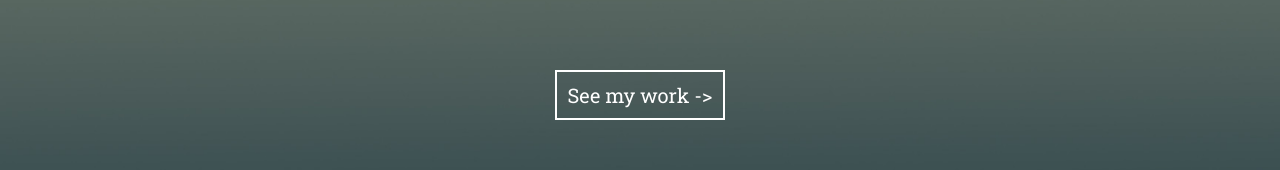
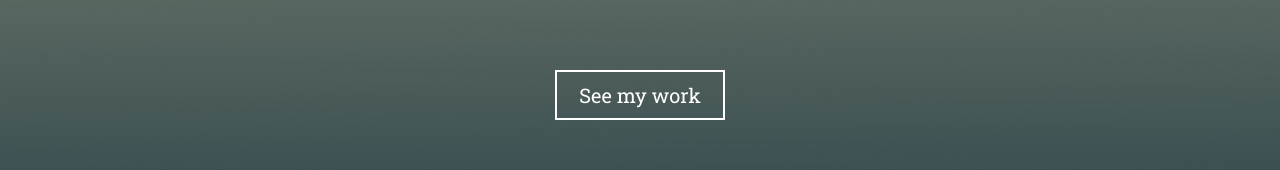
Before and after one commit to alexbotello/portfolio, a React (Create React App) app: page / in a window 1280 px wide. Shown: the part 449-619 px from the top of the page. Built offline with nearby package versions, Linux system fonts and the light colour scheme.

Commit message:
Add animation to button on hover

```diff
--- a/src/components/TextBody/index.css
+++ b/src/components/TextBody/index.css
@@ -26,6 +26,11 @@
   font-size: 20px;
   cursor: pointer;
   margin-top: 70px;
+  transition: all 1s ease;
+}
+
+.Text button:hover {
+  transform: scale(1.1) perspective(2px);
 }
 
 @media (max-width: 550px) {
--- a/src/components/TextBody/index.js
+++ b/src/components/TextBody/index.js
@@ -9,7 +9,7 @@ function TextBody() {
         <br />
         I'm a full-stack developer living in Austin.
       </p>
-      <button onClick={() => scrollToProjects()}> See my work -></button>
+      <button onClick={() => scrollToProjects()}> See my work</button>
     </div>
   );
 }
```
